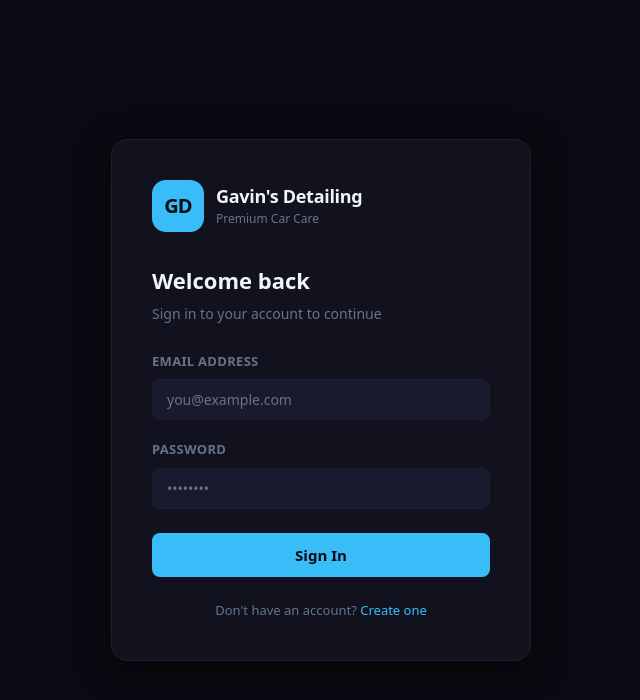
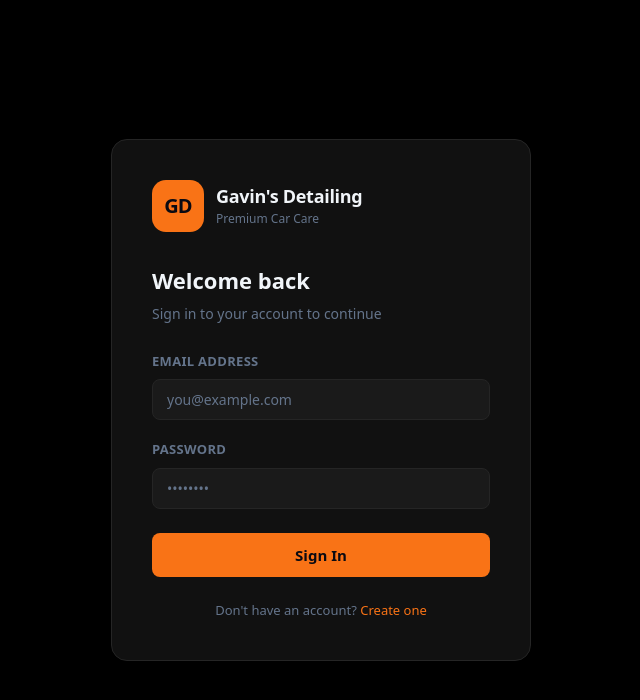
Before and after one commit to horrocksops-source/Hales-Details, a React (Vite) app in the folder client/: page /login in a window 1280 px wide. Shown: the top 700 px of the page, without its empty margins (319-959 px from the left). Built offline with nearby package versions, Linux system fonts and the light colour scheme.

Commit message:
Change color scheme to black background with orange accents

```diff
--- a/client/src/components/Sidebar.jsx
+++ b/client/src/components/Sidebar.jsx
@@ -88,14 +88,14 @@ function SideNavLink({ to, icon, children, end }) {
         padding: '10px 20px',
         marginBottom: '2px',
         borderRadius: '8px',
-        color: isActive ? '#38bdf8' : '#64748b',
+        color: isActive ? '#f97316' : '#64748b',
         fontWeight: 600,
         fontSize: '13px',
         textDecoration: 'none',
         transition: 'all 0.15s',
         position: 'relative',
-        background: isActive ? 'rgba(56,189,248,0.08)' : 'transparent',
-        borderLeft: isActive ? '3px solid #38bdf8' : '3px solid transparent',
+        background: isActive ? 'rgba(249,115,22,0.08)' : 'transparent',
+        borderLeft: isActive ? '3px solid #f97316' : '3px solid transparent',
       })}
     >
       {icon}
@@ -120,7 +120,7 @@ export default function Sidebar() {
     <aside style={{
       width: '240px',
       minHeight: '100vh',
-      background: '#0d0d18',
+      background: '#000000',
       borderRight: '1px solid var(--border)',
       display: 'flex',
       flexDirection: 'column',
@@ -135,7 +135,7 @@ export default function Sidebar() {
           <div style={{
             width: '42px',
             height: '42px',
-            background: '#38bdf8',
+            background: '#f97316',
             borderRadius: '12px',
             display: 'flex',
             alignItems: 'center',
@@ -196,7 +196,7 @@ export default function Sidebar() {
             justifyContent: 'center',
             fontSize: '13px',
             fontWeight: 700,
-            color: '#38bdf8',
+            color: '#f97316',
             flexShrink: 0,
           }}>
             {user?.firstName?.[0]}{user?.lastName?.[0]}
--- a/client/src/index.css
+++ b/client/src/index.css
@@ -2,14 +2,15 @@
    CSS Variables — Gavin's Detailing Design System
    ============================================================ */
 :root {
-  --bg: #0a0a12;
-  --surface: #12121e;
-  --surface-elevated: #1a1a2e;
-  --border: #1e1e30;
-  --border-hover: #2a2a45;
-  --primary: #38bdf8;
-  --primary-hover: #0ea5e9;
-  --secondary: #818cf8;
+  --bg: #000000;
+  --surface: #111111;
+  --surface-elevated: #1a1a1a;
+  --border: #252525;
+  --border-hover: #333333;
+  --primary: #f97316;
+  --primary-hover: #ea6c0a;
+  --secondary: #fb923c;
+  --accent: #f97316;
   --green: #34d399;
   --red: #f87171;
   --amber: #fbbf24;
@@ -17,8 +18,8 @@
   --muted: #64748b;
   --text-dim: #334155;
   --font: system-ui, -apple-system, sans-serif;
-  --shadow: 0 1px 3px rgba(0, 0, 0, 0.4);
-  --shadow-md: 0 4px 12px rgba(0, 0, 0, 0.5);
+  --shadow: 0 1px 3px rgba(0, 0, 0, 0.6);
+  --shadow-md: 0 4px 12px rgba(0, 0, 0, 0.7);
   --radius: 12px;
   --radius-sm: 8px;
 }
@@ -162,7 +163,7 @@ a:hover {
   margin-top: 6px;
 }
 
-.stat-value.blue  { color: #38bdf8; }
+.stat-value.blue  { color: #f97316; }
 .stat-value.green { color: #34d399; }
 .stat-value.amber { color: #fbbf24; }
 .stat-value.red   { color: #f87171; }
@@ -288,7 +289,7 @@ input:focus,
 select:focus,
 textarea:focus {
   border-color: var(--primary);
-  box-shadow: 0 0 0 3px rgba(56, 189, 248, 0.1);
+  box-shadow: 0 0 0 3px rgba(249, 115, 22, 0.1);
 }
 
 select option {
@@ -337,7 +338,7 @@ tr:last-child td {
 }
 
 tr:hover td {
-  background: rgba(56, 189, 248, 0.03);
+  background: rgba(249, 115, 22, 0.03);
 }
 
 /* ============================================================
@@ -354,7 +355,7 @@ tr:hover td {
   letter-spacing: 0.3px;
 }
 
-.badge.blue   { background: rgba(56, 189, 248, 0.12);  color: #38bdf8; }
+.badge.blue   { background: rgba(249, 115, 22, 0.12);  color: #f97316; }
 .badge.green  { background: rgba(52, 211, 153, 0.12);  color: #34d399; }
 .badge.amber  { background: rgba(251, 191, 36, 0.12);  color: #fbbf24; }
 .badge.red    { background: rgba(248, 113, 113, 0.12); color: #f87171; }
@@ -403,12 +404,12 @@ tr:hover td {
 
 .service-card:hover {
   border-color: var(--primary);
-  background: rgba(56, 189, 248, 0.05);
+  background: rgba(249, 115, 22, 0.05);
 }
 
 .service-card.selected {
   border-color: var(--primary);
-  background: rgba(56, 189, 248, 0.05);
+  background: rgba(249, 115, 22, 0.05);
   box-shadow: 0 0 0 1px var(--primary);
 }
 
@@ -472,7 +473,7 @@ tr:hover td {
 }
 
 .time-slot.selected {
-  background: rgba(56, 189, 248, 0.1);
+  background: rgba(249, 115, 22, 0.1);
   border-color: var(--primary);
   color: var(--primary);
 }
@@ -519,7 +520,7 @@ tr:hover td {
 .step-circle.active {
   border-color: var(--primary);
   color: var(--primary);
-  background: rgba(56, 189, 248, 0.1);
+  background: rgba(249, 115, 22, 0.1);
 }
 
 .step-circle.done {
@@ -557,7 +558,7 @@ tr:hover td {
 .text-muted { color: var(--muted); }
 .text-green  { color: #34d399; }
 .text-red    { color: #f87171; }
-.text-blue   { color: #38bdf8; }
+.text-blue   { color: #f97316; }
 .text-amber  { color: #fbbf24; }
 .text-purple { color: #818cf8; }
 
@@ -809,8 +810,8 @@ tr:hover td {
 }
 
 .schedule-slot.booked {
-  border-color: rgba(56, 189, 248, 0.3);
-  background: rgba(56, 189, 248, 0.03);
+  border-color: rgba(249, 115, 22, 0.3);
+  background: rgba(249, 115, 22, 0.03);
 }
 
 .schedule-slot.available {
```
